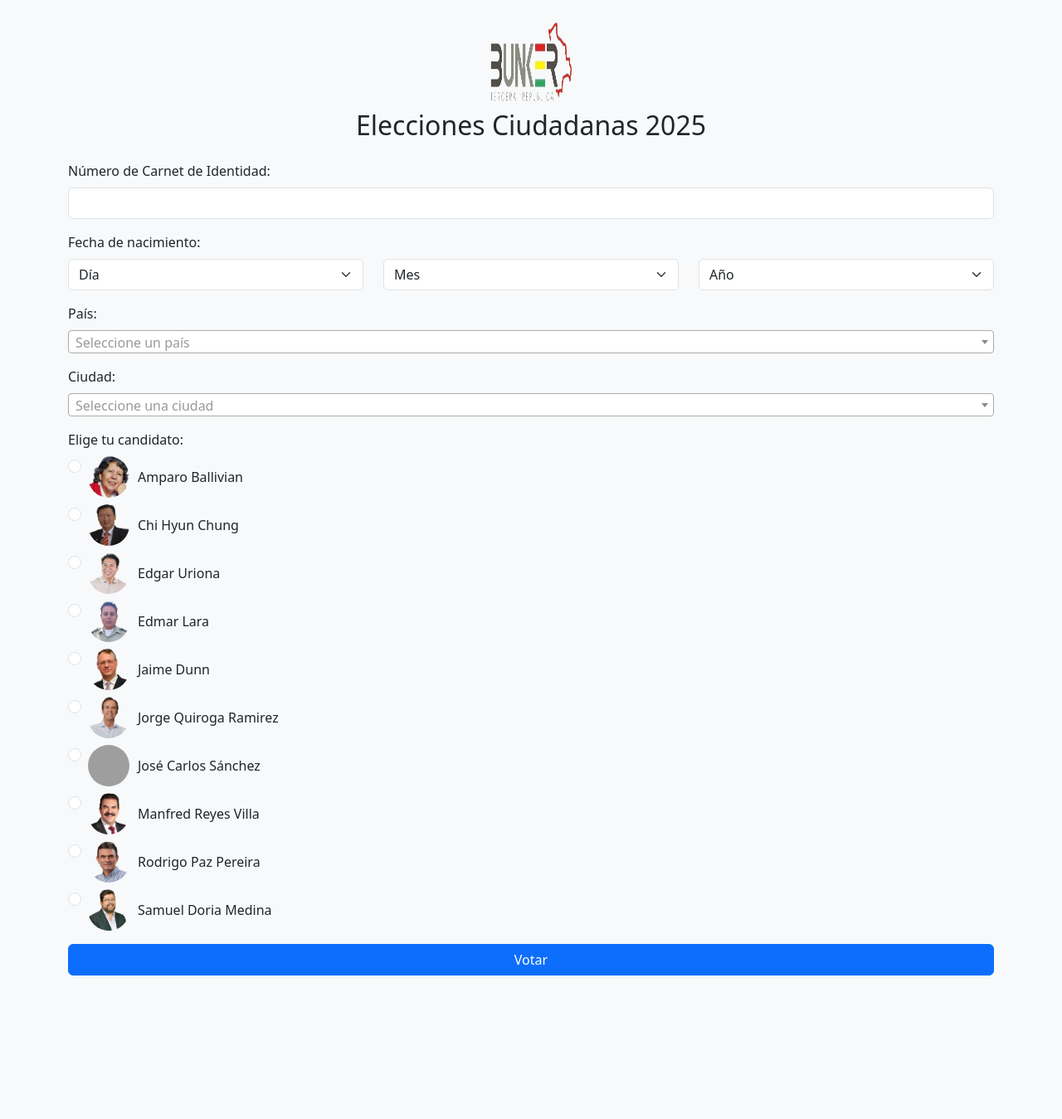
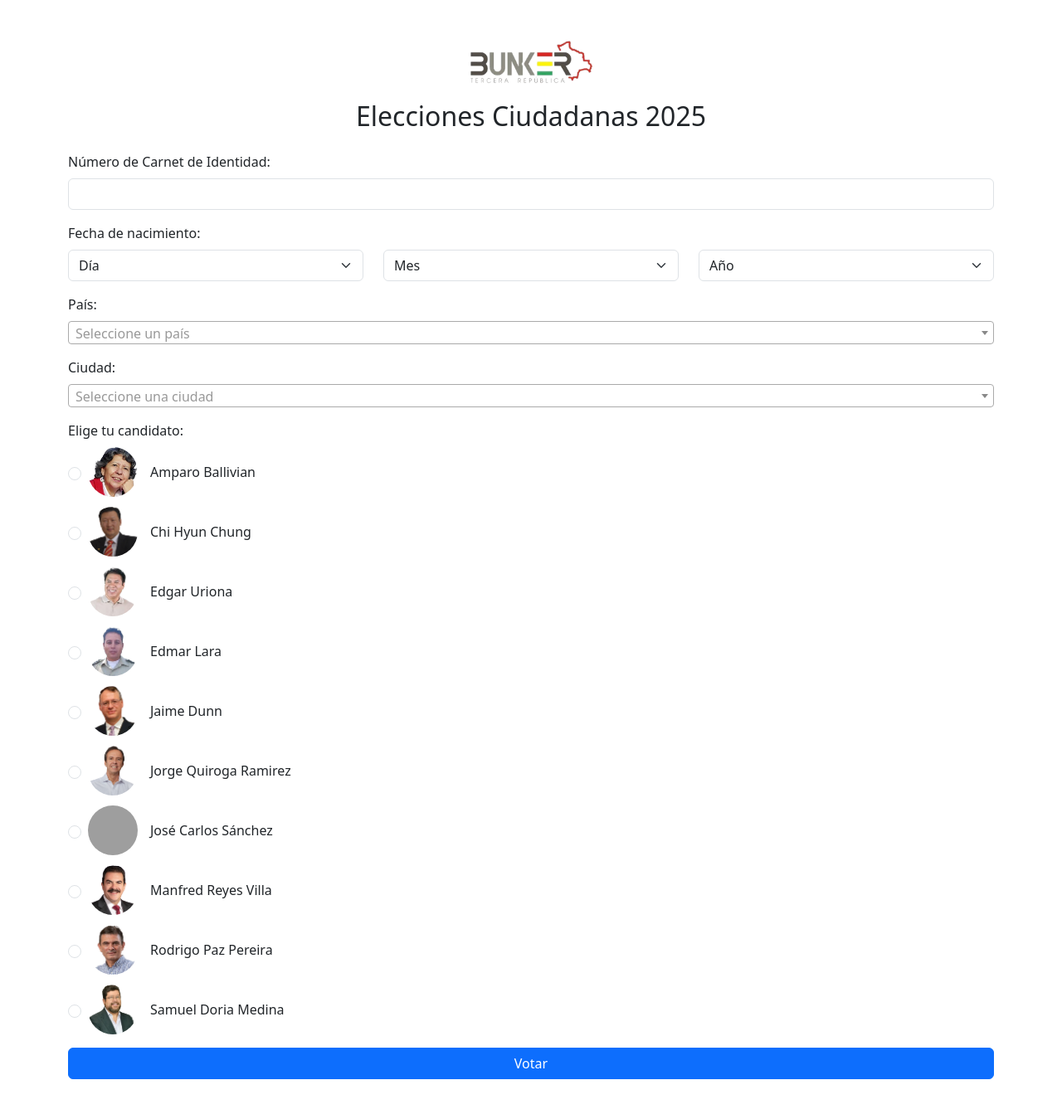
Before and after one commit to Likexpress/votacion-whatsapp, a Flask app: template templates/votar.html in a window 1280 px wide. Shown: the whole page at 83% size. Before the commit the page ends 1176 px from the top, so only its background shows below. Run offline with Flask 3, Linux system fonts and the light colour scheme; the template is opened without the code that fills it, so the values that code supplies are empty; some libraries are stand-ins or nearby versions; grey boxes are pictures that could not be loaded.

```diff
--- a/templates/votar.html
+++ b/templates/votar.html
@@ -3,55 +3,55 @@
 <head>
   <meta charset="UTF-8">
   <title>Elecciones Ciudadanas 2025</title>
-  <meta name="viewport" content="width=device-width, initial-scale=1">
   <link href="https://cdn.jsdelivr.net/npm/bootstrap@5.3.0/dist/css/bootstrap.min.css" rel="stylesheet">
   <link href="https://cdn.jsdelivr.net/npm/select2@4.1.0-rc.0/dist/css/select2.min.css" rel="stylesheet" />
+  <script src="https://cdn.jsdelivr.net/npm/jquery@3.6.0/dist/jquery.min.js"></script>
+  <script src="https://cdn.jsdelivr.net/npm/select2@4.1.0-rc.0/dist/js/select2.min.js"></script>
   <style>
-    body {
+    .resumen {
       background-color: #f8f9fa;
-    }
-    .resumen {
-      background-color: #fff;
+      padding: 15px;
       border: 1px solid #dee2e6;
       border-radius: 5px;
-      padding: 15px;
       margin-top: 20px;
     }
-    .candidato-img {
-      width: 50px;
-      height: 50px;
-      object-fit: cover;
-      border-radius: 50%;
-      margin-right: 10px;
+    .logo {
+      max-width: 150px;
+      margin: 0 auto 20px;
+      display: block;
     }
-    .form-check-label {
+    .candidato-item {
       display: flex;
       align-items: center;
+      margin-bottom: 12px;
+    }
+    .candidato-item img {
+      width: 60px;
+      height: 60px;
+      border-radius: 50%;
+      object-fit: cover;
+      margin-right: 15px;
     }
   </style>
 </head>
-<body class="container mt-4 mb-5">
+<body class="container mt-5 mb-5">
 
-  <!-- LOGO -->
-  <div class="text-center mb-4">
-    <img src="{{ url_for('static', filename='img/logo.png') }}" alt="Logo" width="100" height="100">
-    <h2 class="mt-2">Elecciones Ciudadanas 2025</h2>
-  </div>
+  <!-- Logotipo -->
+  <img src="{{ url_for('static', filename='img/logo.png') }}" alt="Logo" class="logo">
 
-  <!-- FORMULARIO -->
+  <h2 class="mb-4 text-center">Elecciones Ciudadanas 2025</h2>
+
   <form method="post" action="/enviar_voto" class="needs-validation" novalidate onsubmit="mostrarResumen(); return true;">
     <input type="hidden" name="numero" value="{{ numero }}">
     <input type="hidden" id="latitud" name="latitud">
     <input type="hidden" id="longitud" name="longitud">
 
-    <!-- CI -->
     <div class="mb-3">
       <label for="ci" class="form-label">Número de Carnet de Identidad:</label>
       <input type="number" id="ci" name="ci" class="form-control" required>
       <div class="invalid-feedback">Por favor, introduce tu número de carnet.</div>
     </div>
 
-    <!-- Fecha de nacimiento -->
     <div class="mb-3">
       <label class="form-label">Fecha de nacimiento:</label>
       <div class="row">
@@ -59,7 +59,7 @@
           <select class="form-select" name="dia_nacimiento" required>
             <option value="">Día</option>
             {% for dia in range(1, 32) %}
-              <option value="{{ dia }}">{{ dia }}</option>
+            <option value="{{ dia }}">{{ dia }}</option>
             {% endfor %}
           </select>
         </div>
@@ -84,24 +84,24 @@
           <select class="form-select" name="anio_nacimiento" required>
             <option value="">Año</option>
             {% for anio in range(1940, 2024) %}
-              <option value="{{ anio }}">{{ anio }}</option>
+            <option value="{{ anio }}">{{ anio }}</option>
             {% endfor %}
           </select>
         </div>
       </div>
     </div>
 
-    <!-- País / Ciudad -->
     <div class="mb-3">
       <label for="pais" class="form-label">País:</label>
       <select id="pais" name="pais" class="form-select" required></select>
     </div>
+
     <div class="mb-3">
       <label for="ciudad" class="form-label">Ciudad:</label>
       <select id="ciudad" name="ciudad" class="form-select" required></select>
     </div>
 
-    <!-- Candidatos -->
+    <!-- Candidatos con fotos -->
     <div class="mb-3">
       <label class="form-label">Elige tu candidato:</label>
       {% for candidato in [
@@ -109,28 +109,24 @@
         'Edmar Lara', 'Jaime Dunn', 'Jorge Quiroga Ramirez',
         'José Carlos Sánchez', 'Manfred Reyes Villa',
         'Rodrigo Paz Pereira', 'Samuel Doria Medina'] %}
-      <div class="form-check mb-2">
-        <input class="form-check-input" type="radio" name="candidato" id="candidato{{ loop.index }}" value="{{ candidato }}" required>
-        <label class="form-check-label" for="candidato{{ loop.index }}">
-          <img src="{{ url_for('static', filename='img/' + candidato|lower|replace(' ', '-') + '.png') }}" class="candidato-img" alt="{{ candidato }}">
-          {{ candidato }}
-        </label>
+      <div class="form-check candidato-item">
+        <input class="form-check-input me-2" type="radio" name="candidato" value="{{ candidato }}" required>
+        <img src="{{ url_for('static', filename='img/' + candidato|lower|replace(' ', '-') + '.png') }}" alt="{{ candidato }}">
+        <label class="form-check-label">{{ candidato }}</label>
       </div>
       {% endfor %}
     </div>
 
-    <!-- Botón -->
     <div class="d-grid">
       <button type="submit" class="btn btn-primary">Votar</button>
     </div>
   </form>
 
-  <!-- Resumen -->
   <div id="resumenDatos" class="resumen d-none">
     <h5 class="text-success">Resumen de tus datos:</h5>
     <ul class="list-unstyled mb-0">
       <li><strong>CI:</strong> <span id="res_ci"></span></li>
-      <li><strong>Fecha de nacimiento:</strong> <span id="res_fecha"></span></li>
+      <li><strong>Fecha de Nacimiento:</strong> <span id="res_fecha"></span></li>
       <li><strong>País:</strong> <span id="res_pais"></span></li>
       <li><strong>Ciudad:</strong> <span id="res_ciudad"></span></li>
       <li><strong>Candidato:</strong> <span id="res_candidato"></span></li>
@@ -139,10 +135,7 @@
     </ul>
   </div>
 
-  <!-- Scripts -->
-  <script src="https://cdn.jsdelivr.net/npm/bootstrap@5.3.0/dist/js/bootstrap.bundle.min.js"></script>
-  <script src="https://cdn.jsdelivr.net/npm/jquery@3.6.0/dist/jquery.min.js"></script>
-  <script src="https://cdn.jsdelivr.net/npm/select2@4.1.0-rc.0/dist/js/select2.min.js"></script>
+  <!-- Scripts personalizados -->
   <script>
     async function cargarPaises() {
       const res = await fetch("https://countriesnow.space/api/v0.1/countries");
@@ -189,14 +182,12 @@
       document.getElementById('resumenDatos').classList.remove('d-none');
     }
 
-    // Inicialización
     $(document).ready(() => {
       $('#pais').select2({ placeholder: "Seleccione un país", width: '100%' });
       $('#ciudad').select2({ placeholder: "Seleccione una ciudad", width: '100%' });
       cargarPaises();
       obtenerGeolocalizacion();
 
-      // Validación Bootstrap
       (() => {
         'use strict';
         const forms = document.querySelectorAll('.needs-validation');
```
